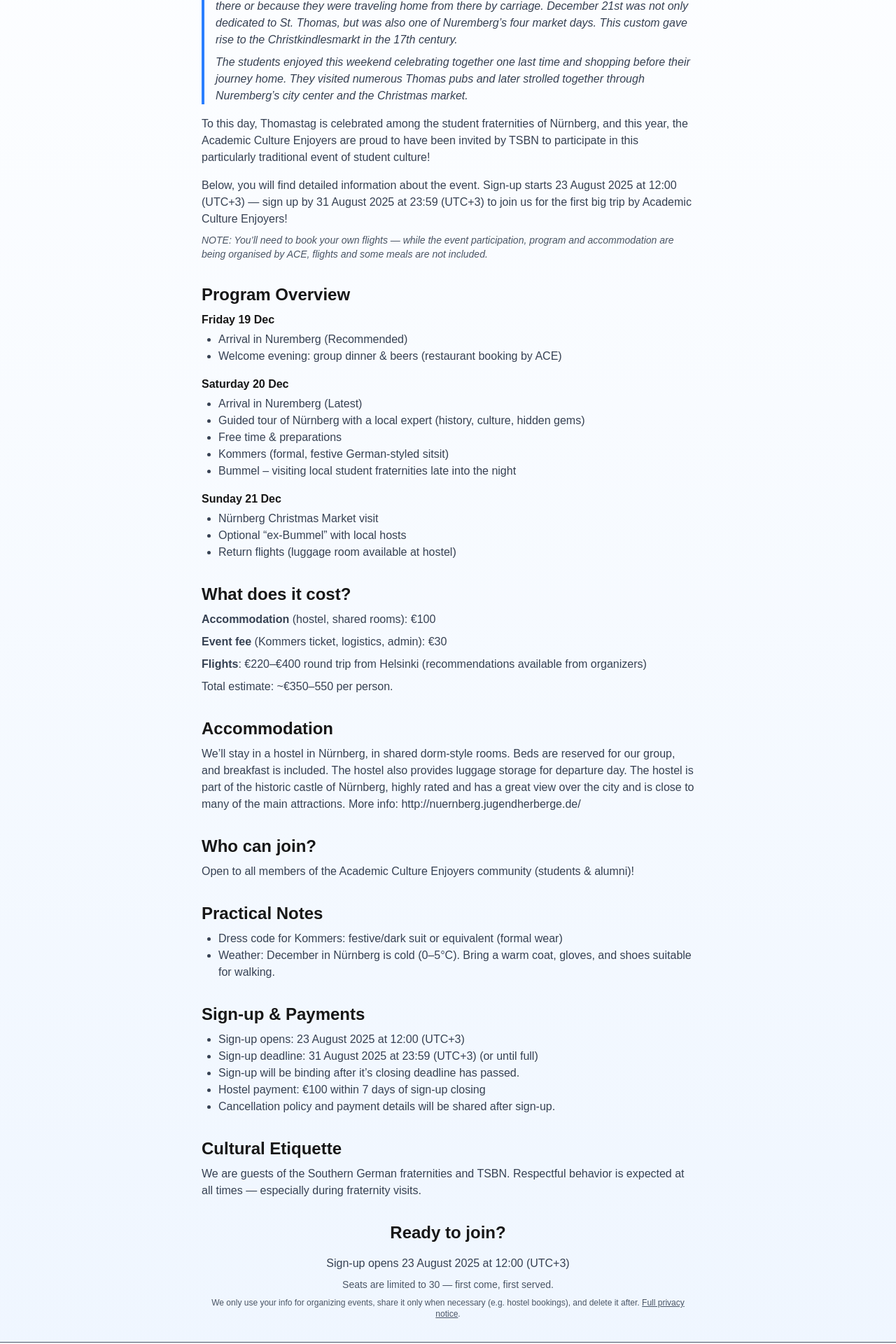
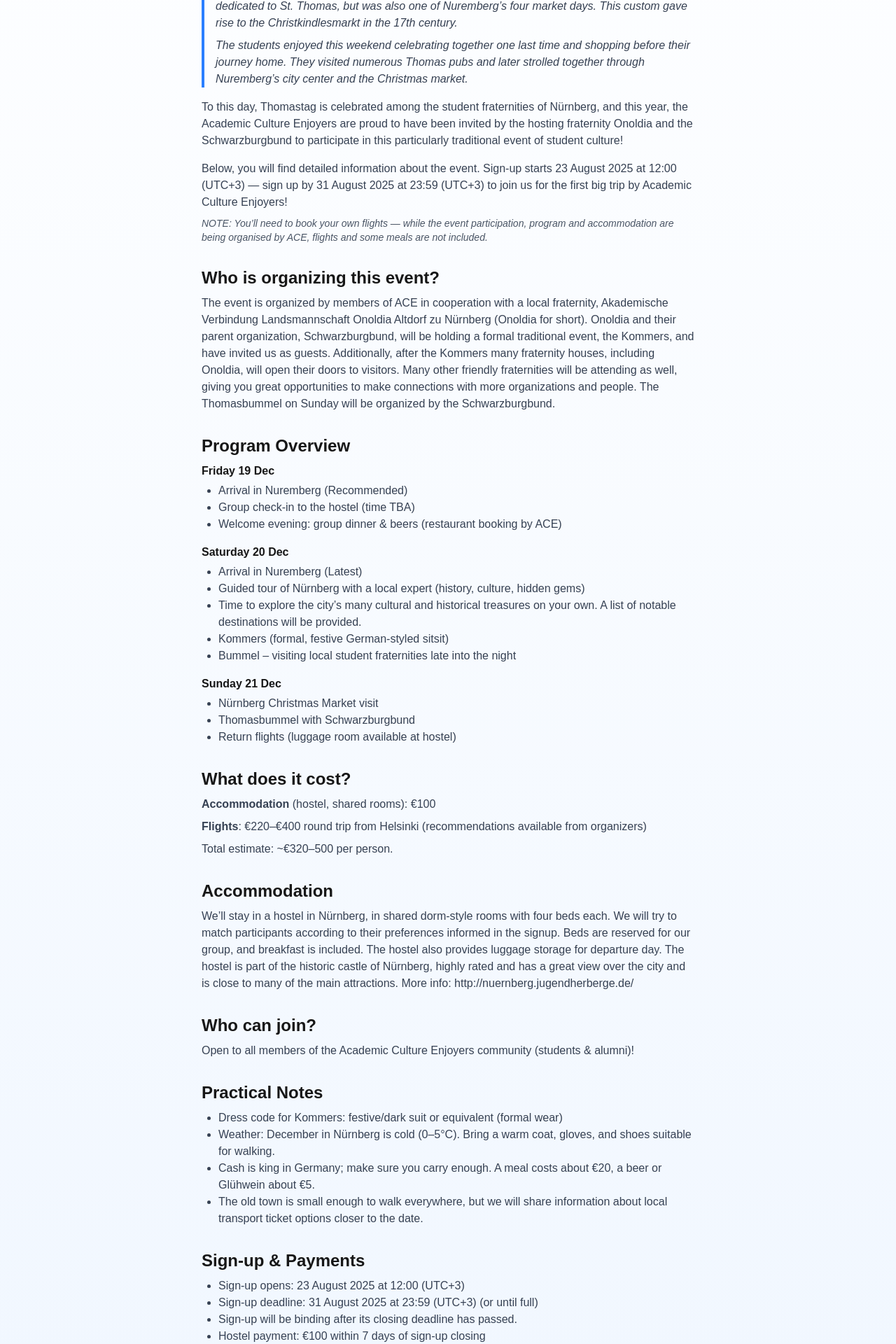
Before and after one commit to Tapiiri/AcademicCultureEnjoyers, a Next.js app: page /events/thomastag-2025 in a window 1280 px wide. Shown: the part 492-2412 px from the top of the page at 70% size. Built offline with nearby package versions, Linux system fonts and the light colour scheme; no server answers.

Commit message:
feat: update thomastag text

```diff
--- a/src/app/events/thomastag-2025/page.tsx
+++ b/src/app/events/thomastag-2025/page.tsx
@@ -48,10 +48,9 @@
           student tradition.
         </p>
         <p className="mt-4 text-gray-700 dark:text-gray-300">
-          The organizers of the event,{' '}
-          <em>Traditional Association of Student Customs Nuremberg</em>{' '}
-          (Traditionsverein Studentisches Brauchtum Nürnberg e.V., or TSBN),
-          describe the history of the event as follows:
+          The <em>Traditional Association of Student Customs Nuremberg</em>{' '}
+          (Traditionsverein Studentisches Brauchtum Nürnberg e.V., or TSBN)
+          describes the history of the event as follows:
         </p>
         <blockquote className="mt-4 border-l-4 border-blue-500 pl-4 text-gray-700 italic dark:text-gray-300">
           <p>
@@ -74,8 +73,9 @@
         <p className="mt-4 text-gray-700 dark:text-gray-300">
           To this day, Thomastag is celebrated among the student fraternities of
           Nürnberg, and this year, the Academic Culture Enjoyers are proud to
-          have been invited by TSBN to participate in this particularly
-          traditional event of student culture!
+          have been invited by the hosting fraternity Onoldia and the
+          Schwarzburgbund to participate in this particularly traditional event
+          of student culture!
         </p>
         <p className="mt-4 text-gray-700 dark:text-gray-300">
           {`Below, you will find detailed information about the event. Sign-up starts ${THOMASTAG_SIGNUP_OPENS_TEXT} — sign up by ${THOMASTAG_SIGNUP_CLOSES_TEXT} to join us for the first big trip by Academic Culture Enjoyers!`}
@@ -88,10 +88,29 @@
       </section>
 
       <section className="mb-8">
+        <h2 className="mb-2 text-2xl font-semibold">
+          Who is organizing this event?
+        </h2>
+        <p className="text-gray-700 dark:text-gray-300">
+          The event is organized by members of ACE in cooperation with a local
+          fraternity, Akademische Verbindung Landsmannschaft Onoldia Altdorf zu
+          Nürnberg (Onoldia for short). Onoldia and their parent organization,
+          Schwarzburgbund, will be holding a formal traditional event, the
+          Kommers, and have invited us as guests. Additionally, after the
+          Kommers many fraternity houses, including Onoldia, will open their
+          doors to visitors. Many other friendly fraternities will be attending
+          as well, giving you great opportunities to make connections with more
+          organizations and people. The Thomasbummel on Sunday will be organized
+          by the Schwarzburgbund.
+        </p>
+      </section>
+
+      <section className="mb-8">
         <h2 className="mb-2 text-2xl font-semibold">Program Overview</h2>
         <h3 className="mb-1 font-semibold">Friday 19 Dec</h3>
         <ul className="mb-4 list-disc pl-6 text-gray-700 dark:text-gray-300">
           <li>Arrival in Nuremberg (Recommended)</li>
+          <li>Group check-in to the hostel (time TBA)</li>
           <li>
             Welcome evening: group dinner & beers (restaurant booking by ACE)
           </li>
@@ -103,7 +122,10 @@
             Guided tour of Nürnberg with a local expert (history, culture,
             hidden gems)
           </li>
-          <li>Free time & preparations</li>
+          <li>
+            Time to explore the city’s many cultural and historical treasures on
+            your own. A list of notable destinations will be provided.
+          </li>
           <li>Kommers (formal, festive German-styled sitsit)</li>
           <li>
             Bummel – visiting local student fraternities late into the night
@@ -112,7 +134,7 @@
         <h3 className="mb-1 font-semibold">Sunday 21 Dec</h3>
         <ul className="list-disc pl-6 text-gray-700 dark:text-gray-300">
           <li>Nürnberg Christmas Market visit</li>
-          <li>Optional “ex-Bummel” with local hosts</li>
+          <li>Thomasbummel with Schwarzburgbund</li>
           <li>Return flights (luggage room available at hostel)</li>
         </ul>
       </section>
@@ -123,25 +145,26 @@
           <strong>Accommodation</strong> (hostel, shared rooms): €100
         </p>
         <p className="mb-2 text-gray-700 dark:text-gray-300">
-          <strong>Event fee</strong> (Kommers ticket, logistics, admin): €30
-        </p>
-        <p className="mb-2 text-gray-700 dark:text-gray-300">
           <strong>Flights</strong>: €220–€400 round trip from Helsinki
           (recommendations available from organizers)
         </p>
         <p className="text-gray-700 dark:text-gray-300">
-          Total estimate: ~€350–550 per person.
+          Total estimate: ~€320–500 per person.
         </p>
       </section>
 
       <section className="mb-8">
         <h2 className="mb-2 text-2xl font-semibold">Accommodation</h2>
         <p className="text-gray-700 dark:text-gray-300">
-          We’ll stay in a hostel in Nürnberg, in shared dorm-style rooms. Beds
-          are reserved for our group, and breakfast is included. The hostel also
-          provides luggage storage for departure day.
-
-          The hostel is part of the historic castle of Nürnberg, highly rated and has a great view over the city and is close to many of the main attractions. More info: <a href="http://nuernberg.jugendherberge.de/">http://nuernberg.jugendherberge.de/</a>
+          We’ll stay in a hostel in Nürnberg, in shared dorm-style rooms with
+          four beds each. We will try to match participants according to their preferences informed in the signup. Beds are reserved for our group, and
+          breakfast is included. The hostel also provides luggage storage for
+          departure day. The hostel is part of the historic castle of Nürnberg,
+          highly rated and has a great view over the city and is close to many
+          of the main attractions. More info:{' '}
+          <a href="http://nuernberg.jugendherberge.de/">
+            http://nuernberg.jugendherberge.de/
+          </a>
         </p>
       </section>
 
@@ -164,6 +187,14 @@
             Weather: December in Nürnberg is cold (0–5°C). Bring a warm coat,
             gloves, and shoes suitable for walking.
           </li>
+          <li>
+            Cash is king in Germany; make sure you carry enough. A meal costs
+            about €20, a beer or Glühwein about €5.
+          </li>
+          <li>
+            The old town is small enough to walk everywhere, but we will share
+            information about local transport ticket options closer to the date.
+          </li>
         </ul>
       </section>
 
@@ -173,7 +204,7 @@
           <li>{`Sign-up opens: ${THOMASTAG_SIGNUP_OPENS_TEXT}`}</li>
           <li>{`Sign-up deadline: ${THOMASTAG_SIGNUP_CLOSES_TEXT} (or until full)`}</li>
           <li>
-            Sign-up will be binding after it’s closing deadline has passed.
+            Sign-up will be binding after its closing deadline has passed.
           </li>
           <li>Hostel payment: €100 within 7 days of sign-up closing</li>
           <li>
@@ -186,9 +217,8 @@
       <section className="mb-8">
         <h2 className="mb-2 text-2xl font-semibold">Cultural Etiquette</h2>
         <p className="text-gray-700 dark:text-gray-300">
-          We are guests of the Southern German fraternities and TSBN. Respectful
-          behavior is expected at all times — especially during fraternity
-          visits.
+          We are guests of Onoldia and the Schwarzburgbund. Respectful behavior
+          is expected at all times — especially during fraternity visits.
         </p>
       </section>
 
```
